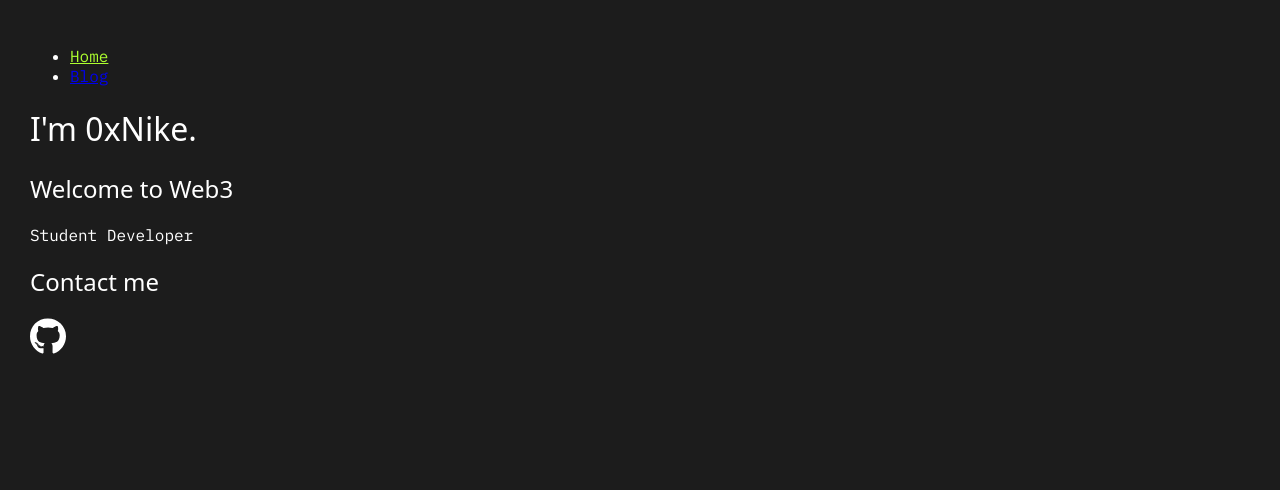
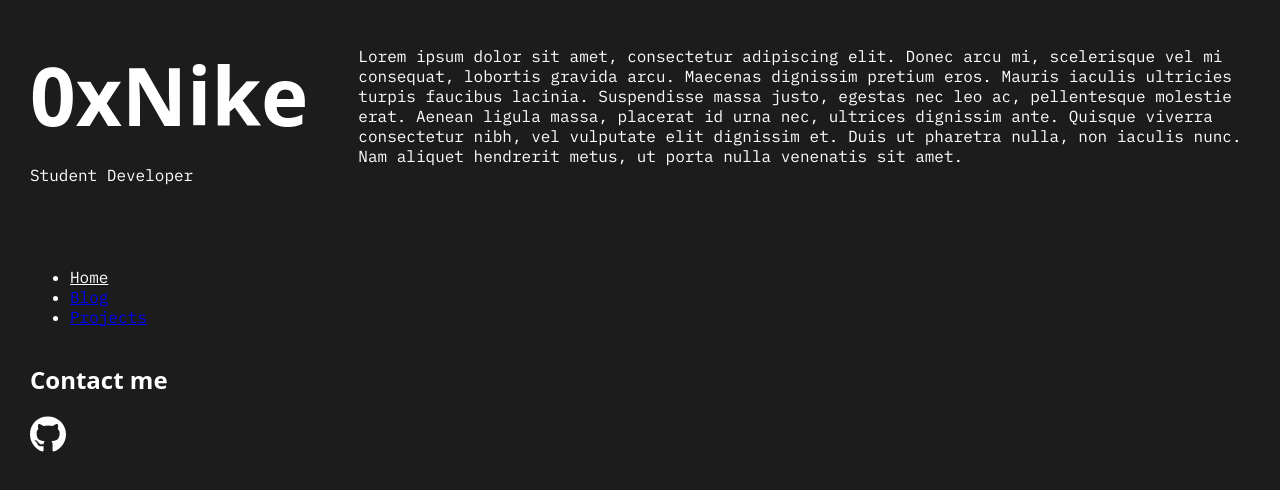
Before and after one commit to 0xNike/Gatsby-Website, a Gatsby site: page / in a window 1280 px wide. Shown: the top 490 px of the page. Built offline with nearby package versions, Linux system fonts and the light colour scheme; Gatsby itself is replaced by a stand-in of ours.

Commit message:
Updated src files

```diff
--- a/src/components/layout.js
+++ b/src/components/layout.js
@@ -10,21 +10,36 @@ const Layout = ({ pageTitle, children }) => {
   return (
     <div className={layoutStyles.container}>
       <title>{pageTitle}</title>
-      <nav>
+      <div className={layoutStyles.gridContainer}>
+        <div className={layoutStyles.gridItem1}>
+          <h1 className={layoutStyles.siteLogo}>0xNike</h1>
+          <p>Student Developer</p>
+        </div>
+        <nav className={layoutStyles.gridItem2}>
           <ul className={layoutStyles.navLinks}>
             <li className={layoutStyles.navLinkItem}>
-            <Link to="/" activeClassName={layoutStyles.active}>
+              <Link to="/" className={layoutStyles.navLinkText} activeClassName={layoutStyles.active}>
                   Home
               </Link ></li>
             <li className={layoutStyles.navLinkItem}>
               <Link to="/blog" className={layoutStyles.navLinkText} activeClassName={layoutStyles.active}>
                   Blog
               </Link></li>
+              <li className={layoutStyles.navLinkItem}>
+              <Link to="/blog" className={layoutStyles.navLinkText} activeClassName={layoutStyles.active}>
+                  Projects
+              </Link></li>
           </ul>
         </nav>
+        <div className={layoutStyles.gridItem3}>
           <main>
           {children}
           </main>
+        </div>
+      </div>
+      {/* <main>
+        {children}
+      </main> */}
       <footer>
         <h2>Contact me</h2>
         <a href="https://github.com/0xNike">
--- a/src/components/layout.module.css
+++ b/src/components/layout.module.css
@@ -13,30 +13,80 @@ body {
 
 h1,h2,h3,h4,h5,h6 {
     font-family: "InterVariable", system-ui, -apple-system, BlinkMacSystemFont, "Segoe UI", Roboto, "Helvetica Neue", Arial, sans-serif;
-    font-weight: 400;
+    font-weight: 700;
   }
 
+  /* Grid-box */
+
+.gridItem1 {
+  grid-area: logo;
+}
+.gridItem2 {
+  grid-area: header;
+}
+.gridItem3 {
+  grid-area: main;
+  justify-content: center;
+}
+
+
+.gridContainer {
+  display: grid;
+  gap: 50px 50px;
+  grid-template-areas:
+    'logo main main'
+    'header main main'
+}
 
 /* Nav Bar and Links */
 
+.siteLogo {
+  margin: 10px 0px;
+  text-decoration: none;
+  font-size: 5em;
+}
+
+
 .nav-links {
-display: flex;
-justify-content: flex-end;
-list-style: none;
-padding-left: 0;
-margin: 0;
+  list-style: none;
+  padding-left: 0;
+  margin: 0;
 }
 
 .nav-link-item {
-padding-right: 2rem;
+  padding-right: 2rem;
 }
 
 .nav-link-text {
-color: #FFFFFF;
+  font-size: 1.5em;
+  text-decoration: none;
+  color: #FFFFFF;
+  display: inline-block;
+  margin-bottom: 0px;
+  position: relative;
+  margin: 0;
+}
+
+.nav-link-text:after {
+  content: '';
+  position: absolute;
+  width: 100%;
+  transform: scaleX(0);
+  height: 2px;
+  bottom: 0;
+  left: 0;
+  background-color: #0087ca;
+  transform-origin: bottom right;
+  transition: transform 0.25s ease-out;
+}
+
+.nav-link-text:hover:after {
+  transform: scaleX(1);
+  transform-origin: bottom left;
 }
 
 .active {
-  color: greenyellow;
+  color: #FFFFFF;
 }
 
 /* Footer Icons */
--- a/src/pages/index.js
+++ b/src/pages/index.js
@@ -8,9 +8,13 @@ const IndexPage = () => {
   return (
     <Layout pageTitle="Homepage">
         {/* This will be passed as a children */}
-        <h1>I'm 0xNike.</h1>
-        <h2>Welcome to Web3</h2>
-        <p>Student Developer</p>
+        <p>
+          Lorem ipsum dolor sit amet, consectetur adipiscing elit. Donec arcu mi, scelerisque vel mi consequat,
+          lobortis gravida arcu. Maecenas dignissim pretium eros. Mauris iaculis ultricies turpis faucibus lacinia.
+          Suspendisse massa justo, egestas nec leo ac, pellentesque molestie erat. Aenean ligula massa, placerat id
+          urna nec, ultrices dignissim ante. Quisque viverra consectetur nibh, vel vulputate elit dignissim et.
+          Duis ut pharetra nulla, non iaculis nunc. Nam aliquet hendrerit metus, ut porta nulla venenatis sit amet.
+        </p>
         {/* <StaticImage alt="Ethereum Finance" src="https://ethereum.org/static/0453c88b09ddaa2c7e7552840c650ad2/41cf9/finance_transparent.webp"/>
         <StaticImage alt="CryptoPunk #9998" src="../images/CP9998.png"/> */}
     </Layout>
```
Lines whose indentation alone changed are shown as unchanged.
